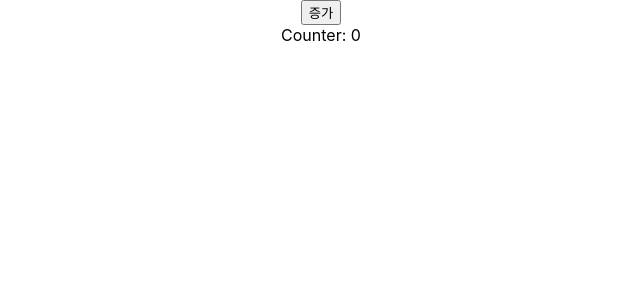
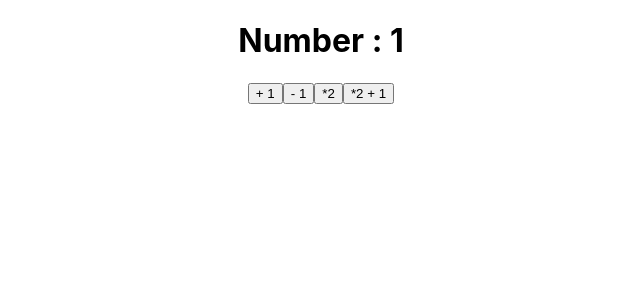
Before and after one commit to suga-ming/react, a React (Create React App) app in the folder practice/: page / in a window 1280 px wide. Shown: the top 300 px of the page, without its empty margins (319-959 px from the left). Built offline with nearby package versions, Linux system fonts and the light colour scheme.

Commit message:
State 원시, 참조 타입

```diff
--- a/practice/src/App.js
+++ b/practice/src/App.js
@@ -1,10 +1,11 @@
 import "./App.css";
-import Counter from "./components/Counter";
+// import Counter from "./components/Counter";
+import Counter2 from "./components/Counter2";
 
 function App() {
   return (
     <div className="App">
-      <Counter />
+      <Counter2 />
     </div>
   );
 }
--- a/practice/src/components/Counter.js
+++ b/practice/src/components/Counter.js
@@ -1,12 +1,51 @@
 import React, { useState } from "react";
 
 export default function Counter() {
-  const [count, setCount] = useState(0);
+  const operators = ["+", "-", "*"];
+
+  const [info, setInfo] = useState({
+    count: 0,
+    show: true,
+    operator: operators[0],
+  });
+
+  const hide = () => {
+    setInfo({ ...info, show: !info.show });
+  };
+
   return (
     <div>
-      <button onClick={() => setCount(count + 1)}>증가</button>
+      <button
+        onClick={() => {
+          let result;
+          if (info.operator === "+") result = info.count + 1;
+          if (info.operator === "-") result = info.count - 1;
+          if (info.operator === "*") result = info.count * 1;
+          setInfo({ ...info, count: result });
+          // setCount(result);
+        }}
+      >
+        {info.operator}1
+      </button>
+      <button onClick={hide}>Show and Hide</button>
+      <button
+        onClick={() => {
+          const idx = Math.floor(Math.random() * operators.length);
+          setInfo({ ...info, operator: operators[idx] });
+          //   setOperator(operators[idx]);
+        }}
+      >
+        change Operator
+      </button>
+      {/* <button
+        onClick={() => {
+          setInfo({ ...info, show: !info.show });
+        }}
+      >
+        Show and Hide
+      </button> */}
       <br />
-      Counter: {count}
+      {info.show && `Counter: ${info.count}`}
     </div>
   );
 }
--- /dev/null
+++ b/practice/src/components/Counter2.js
@@ -0,0 +1,25 @@
+import React, { useState } from "react";
+
+export default function Counter2() {
+  const [number, setNumber] = useState(1);
+
+  const add = () => setNumber((number) => number + 1);
+  const subtract = () => setNumber((number) => number - 1);
+  const multiplyBy2 = () => setNumber((number) => number * 2);
+  const multiplyBy2AndAddBy1 = () => {
+    multiplyBy2();
+    add();
+  };
+
+  return (
+    <div>
+      <h1>Number : {number}</h1>
+      <div>
+        <button onClick={add}>+ 1</button>
+        <button onClick={subtract}>- 1</button>
+        <button onClick={multiplyBy2}>*2</button>
+        <button onClick={multiplyBy2AndAddBy1}>*2 + 1</button>
+      </div>
+    </div>
+  );
+}
```
